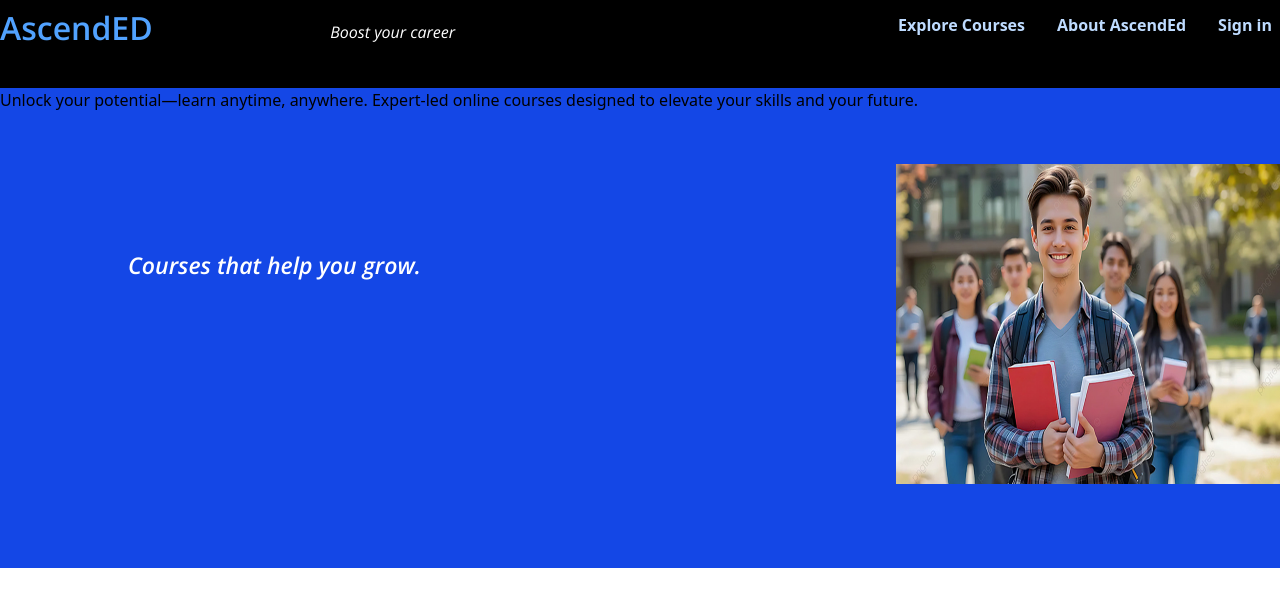
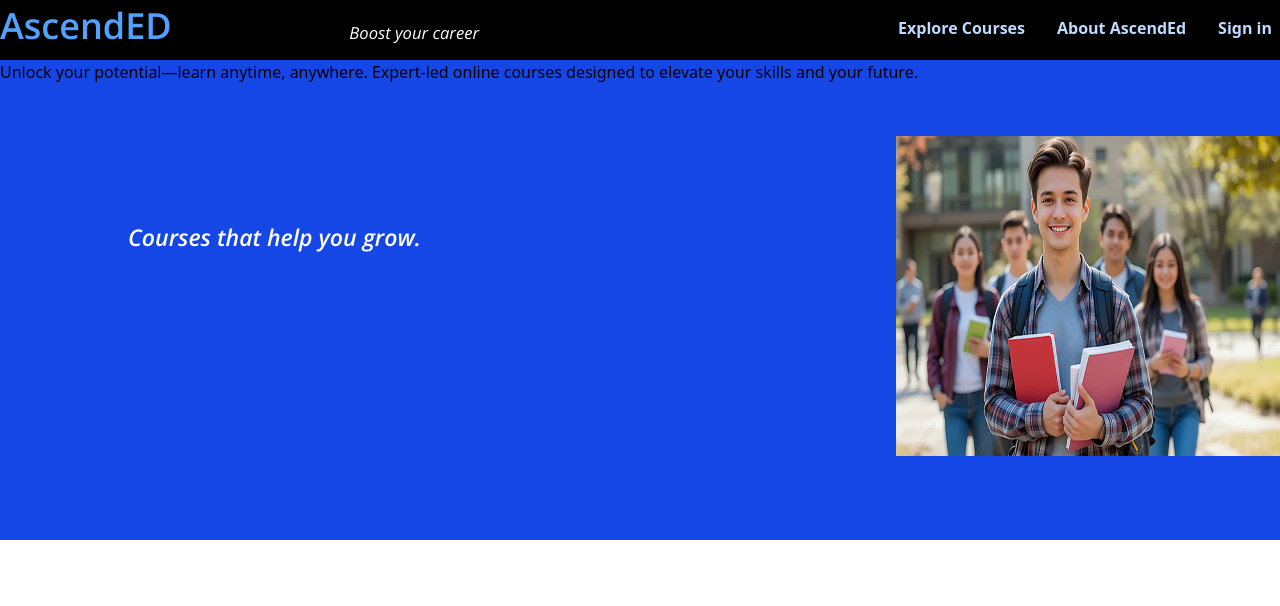
Before and after one commit to ubd99/AscendEd, a React (Vite) app: page / in a window 1280 px wide. Shown: the top 606 px of the page. Built offline with nearby package versions, Linux system fonts and the light colour scheme.

Commit message:
commit 2

```diff
--- a/src/Components/Navbar.tsx
+++ b/src/Components/Navbar.tsx
@@ -2,10 +2,10 @@ import { Link } from "react-router-dom"
 
 const Navbar = () => {
     return(
-        <div className=" bg-black h-[clamp(50px,_11vh,_11vh)] overflow-auto">
-            <nav className="flex space-x-6 pt-[clamp(0.3vw,_0.3vw,_0.3vw)]">
+        <div className=" bg-black sm:h-5 md:h-10 lg:h-15">
+            <nav className="flex space-x-6 sm:pt-0.5 md:pt-1 lg:pt-1.5">
                 <Link to="/"><p className="logo">AscendED</p></Link>
-                <p className="text-white text-[clamp(10px,_1.25vw,_1.25vw)] font-opensans pt-[clamp(0.5vh,_2vh,_2vh)] pl-[clamp(2vw,_12vw,_12vw)] pr-[clamp(3vw,_15vw,_15vw)] italic">Boost your career</p>
+                <p className="text-white text-[clamp(10px,_1.3vw,_20px)] font-opensans pt-[clamp(0.5vh,_2vh,_15px)] pl-[clamp(2vw,_12vw,_12vw)] pr-[clamp(3vw,_15vw,_15vw)] italic">Boost your career</p>
                 <div className="justify-end flex ml-auto space-x-8 pr-2">
                     <Link to="/"><p className="navbarText">Explore Courses</p></Link>
                     <Link to="/"><p className="navbarText">About AscendEd</p></Link>
--- a/src/index.css
+++ b/src/index.css
@@ -6,9 +6,9 @@
 }
 
 .logo{
-  @apply text-[clamp(20px,_2.5vw,_2.5vw)] text-blue-400 font-semibold font-opensans
+  @apply sm:text-xl md:text-2xl lg:text-4xl text-blue-400 font-semibold font-opensans
 }
 
 .navbarText{
-  @apply text-[clamp(10px,_1.25vw,_1.25vw)] text-blue-200 font-semibold pt-[clamp(0.25vw,_0.75vw,_0.75vw)]
+  @apply text-[clamp(10px,_1.25vw,_20px)] text-blue-200 font-semibold pt-[clamp(0.25vw,_0.75vw,_0.75vw)]
 }
--- a/vite.config.ts
+++ b/vite.config.ts
@@ -8,4 +8,7 @@ export default defineConfig({
     react(),
     tailwindcss()
   ],
+  server: {
+    hmr : false,
+  }
 })
```
